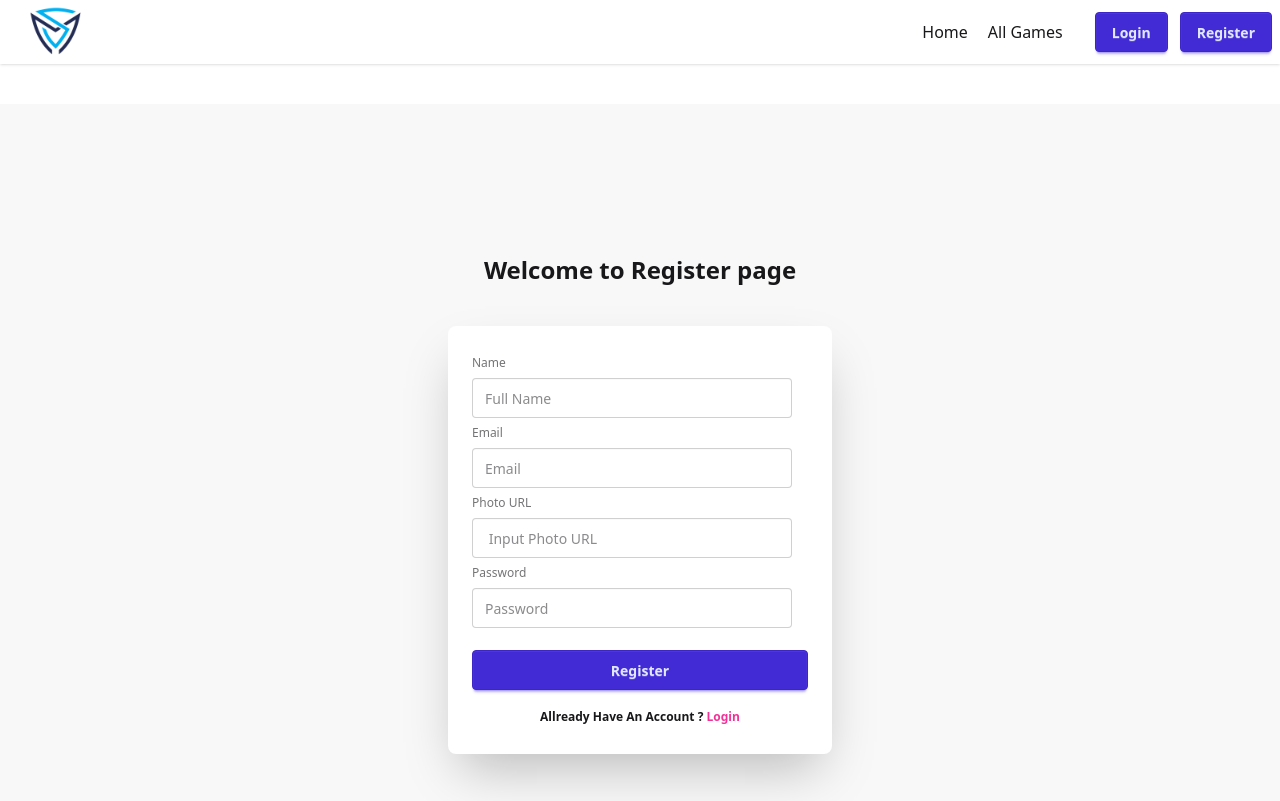
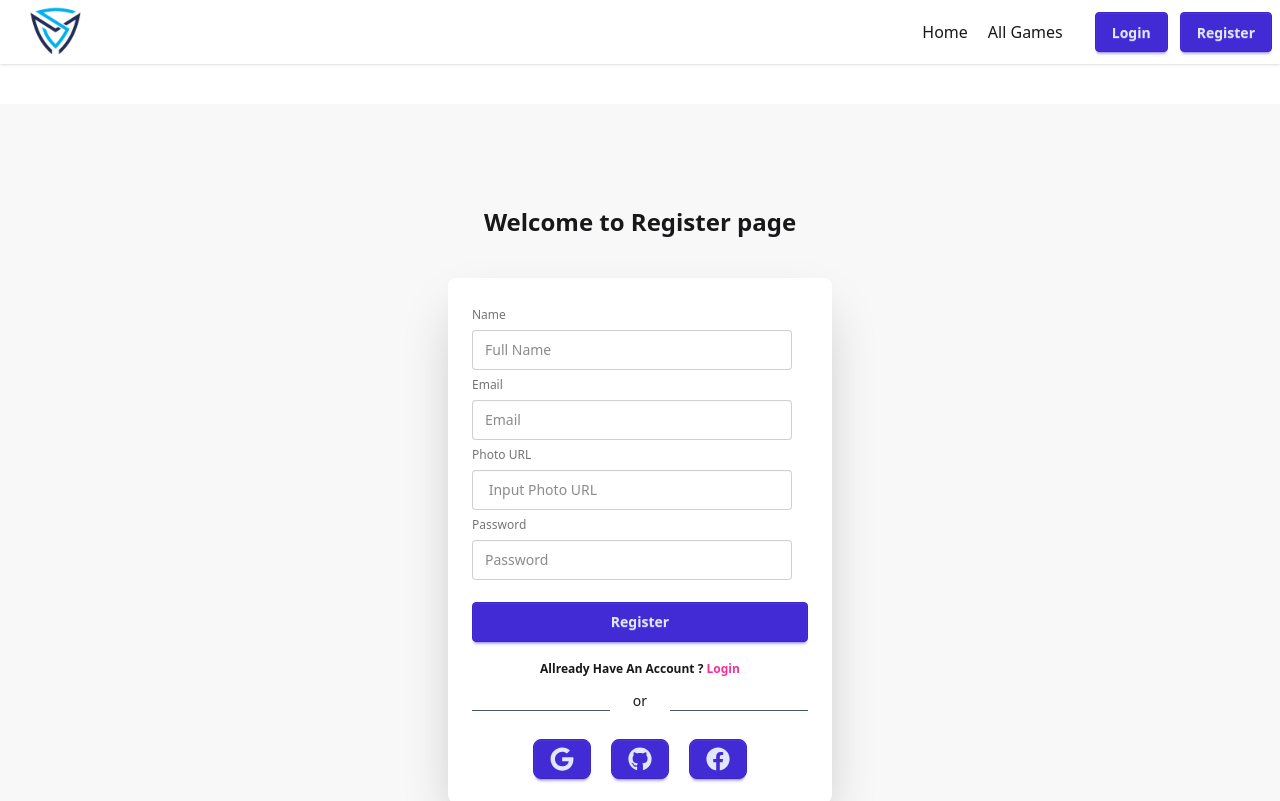
Before and after one commit to jakaria9499/game_library-assignment, a React (Vite) app: page /register in a window 1280 px wide. Shown: the top 801 px of the page. Built offline with nearby package versions, Linux system fonts and the light colour scheme.

Commit message:
register page google facebook and github login added

```diff
--- a/src/pages/GameDetails.jsx
+++ b/src/pages/GameDetails.jsx
@@ -18,15 +18,15 @@ const GameDetails = () => {
               <span className="font-semibold">Developer:</span>
               <span className="text-primary ml-2"> {i.developer}</span>
             </p>
-            <div>
-              <p>
+            <div className="">
+              <p className="border-t-1 border-gray-600 pt-3 ">
                 <span className="font-semibold">Category: </span>{" "}
                 <span className="text-primary">{i.category}</span>
               </p>
               <p className="mb-3 flex items-center gap-2">
                 <span className="font-semibold">Ratings:</span>{" "}
                 <span className="flex items-center gap-0.5 text-primary">
-                  <TiStarHalfOutline /> {i.ratings}
+                <TiStarHalfOutline /> {i.ratings}
                 </span>
               </p>
             </div>
@@ -35,8 +35,8 @@ const GameDetails = () => {
             </Link>
           </div>
         </div>
-        <div className="mt-10">
-            <h2 className="font-bold mb-3">About this game</h2>
+        <div className="mt-10 border-t-1 border-gray-600 pt-5">
+          <h2 className="font-bold mb-3">About this game</h2>
           <p>{i.description}</p>
         </div>
       </div>
--- a/src/pages/Register.jsx
+++ b/src/pages/Register.jsx
@@ -1,4 +1,5 @@
 import React from "react";
+import { FaFacebook, FaGithub, FaGoogle } from "react-icons/fa";
 import { Link } from "react-router";
 
 const Register = () => {
@@ -14,7 +15,11 @@ const Register = () => {
               <label className="label">Email</label>
               <input type="email" className="input" placeholder="Email" />
               <label className="label">Photo URL</label>
-              <input type="url" className="input" placeholder=" Input Photo URL" />
+              <input
+                type="url"
+                className="input"
+                placeholder=" Input Photo URL"
+              />
               <label className="label">Password</label>
               <input type="password" className="input" placeholder="Password" />
               <button className="btn btn-primary mt-4">Register</button>
@@ -25,6 +30,22 @@ const Register = () => {
                 </Link>
               </p>
             </fieldset>
+            <div className="flex">
+              <p className="border-b-1 border-gray-600"></p>
+              <span className="w-15 text-center ">or</span>
+              <p className="border-b-1 border-gray-600"></p>
+            </div>
+            <div className="flex justify-center gap-5 mt-5">
+              <button className="btn btn-primary  rounded-lg">
+                <FaGoogle size={24} />
+              </button>
+              <button className="btn btn-primary rounded-lg ">
+                <FaGithub size={24} />
+              </button>
+              <button className="btn btn-primary rounded-lg">
+                <FaFacebook size={24} />
+              </button>
+            </div>
           </div>
         </div>
       </div>
--- a/src/routes/Router.jsx
+++ b/src/routes/Router.jsx
@@ -13,6 +13,9 @@ const router = createBrowserRouter([
   {
     path: "/",
     Component: HomeLayout,
+    errorElement: <div className="h-screen flex justify-center items-center">
+      Oops! The page you're looking for doesn't exist.
+    </div>,
     children: [
       {
         path: "/",
```
